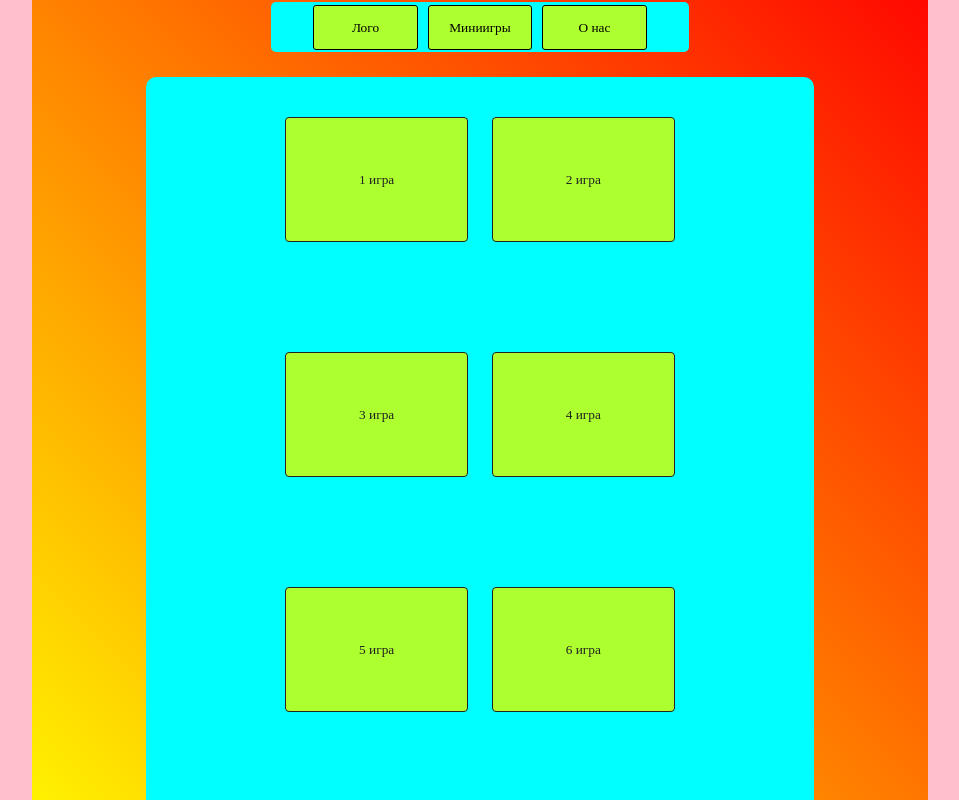
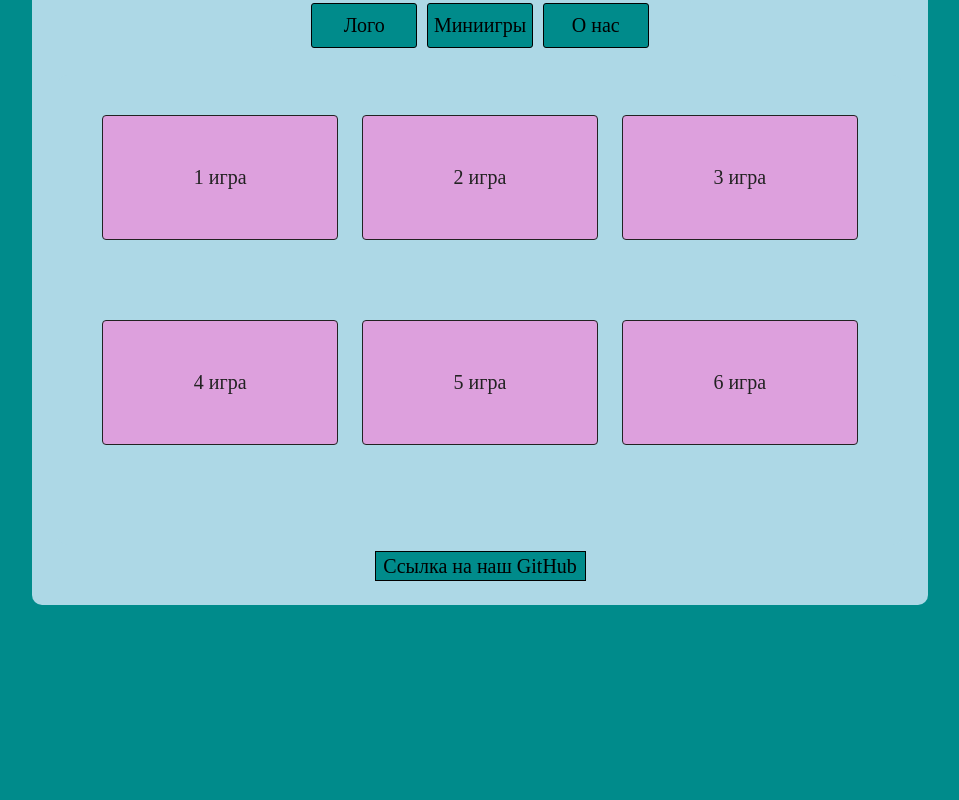
Before and after one commit to YadaDelta/Project28, a website: page index2.html in a window 1280 px wide. Shown: the part 77-877 px from the top of the page, without its empty margins (160-1119 px from the left). After the commit the page ends 800 px from the top, so only its background shows below. Drawn offline with Linux system fonts and the light colour scheme.

Commit message:
Changing the design

```diff
--- a/index.css
+++ b/index.css
@@ -52,7 +52,7 @@ body {
     border-radius: 4px;
     cursor: pointer;
     transition: all 0.3s;
-    margin: 10px auto;
+    margin: 20px auto;
     display: block;
 }
 
--- a/index2.css
+++ b/index2.css
@@ -6,20 +6,17 @@
 }
 
 body {
-    background: pink;
+    background: darkcyan;
 }
 
 .main {
-    background: linear-gradient(45deg, yellow, red);
+    background: lightblue;
     width: 70%;
-    max-width: 5000px;
     height: 75%;
-    max-width: 3000px;
     margin-left: 15%;
     margin-top: 15px;
     border-radius: 10px;
-    padding: 30px;
-    display: block;
+    padding: 25px;
 }
 
 .h1 {
@@ -27,13 +24,14 @@ body {
     text-align: center;
     margin-bottom: 15px;
     margin-top: -15px;
-    color: yellow;
+    font-size: 40px;
+    color: darkred;
 }
 
 .menu {
-    background: aqua;
+    background: lightblue;
     width: 50%;
-    margin: 0 auto 0;
+    margin: -10px auto 0;
     border-radius: 5px;
     text-align: center;
     height: 50px;
@@ -41,17 +39,17 @@ body {
 
 .btn {
     display: inline-block;
-    background:greenyellow;
+    background: darkcyan;
     border: 1px solid black;
     border-radius: 3px;
     height: 90%;
     margin: 3px;
     width: 25%;
+    font-size: 20px;
 }
 
 .games {
-    background: aqua;
-    width: 80%;
+    background: lightblue;
     max-width: 5000px;
     margin: 25px auto;
     border-radius: 10px;
@@ -60,7 +58,7 @@ body {
 }
 
 .btn-2 {
-    background: greenyellow;
+    background: plum;
     color: #222;
     width: 30%;
     height: 125px;
@@ -68,28 +66,30 @@ body {
     text-align: center;
     border-radius: 4px;
     margin: 10px;
-    margin-bottom: 100px;
+    margin-bottom: 70px;
+    font-size: 20px;
 }
 
 .info {
-    background: aqua;
+    background: lightblue;
     text-align: center;
-    border: 1px solid black;
+    border: 1px solid lightblue;
     width: 100%;
-    margin-top: -10px;
-    margin-bottom: -15px;
+    margin-top: -20px;
     border-radius: 3px;
     height: 30px;
 }
 
 .btn-3 {
-    background: greenyellow;
+    background: darkcyan;
     border: 1px solid black;
+    width: 25%;
+    height: 30px;
+    font-size: 20px;
 }
 
 .btn:hover:not([disabled]),
 .btn-2:hover:not([disabled]),
 .btn-3:hover:not([disabled]) {
-    background: blueviolet;
     color: #fff;
 }
```
